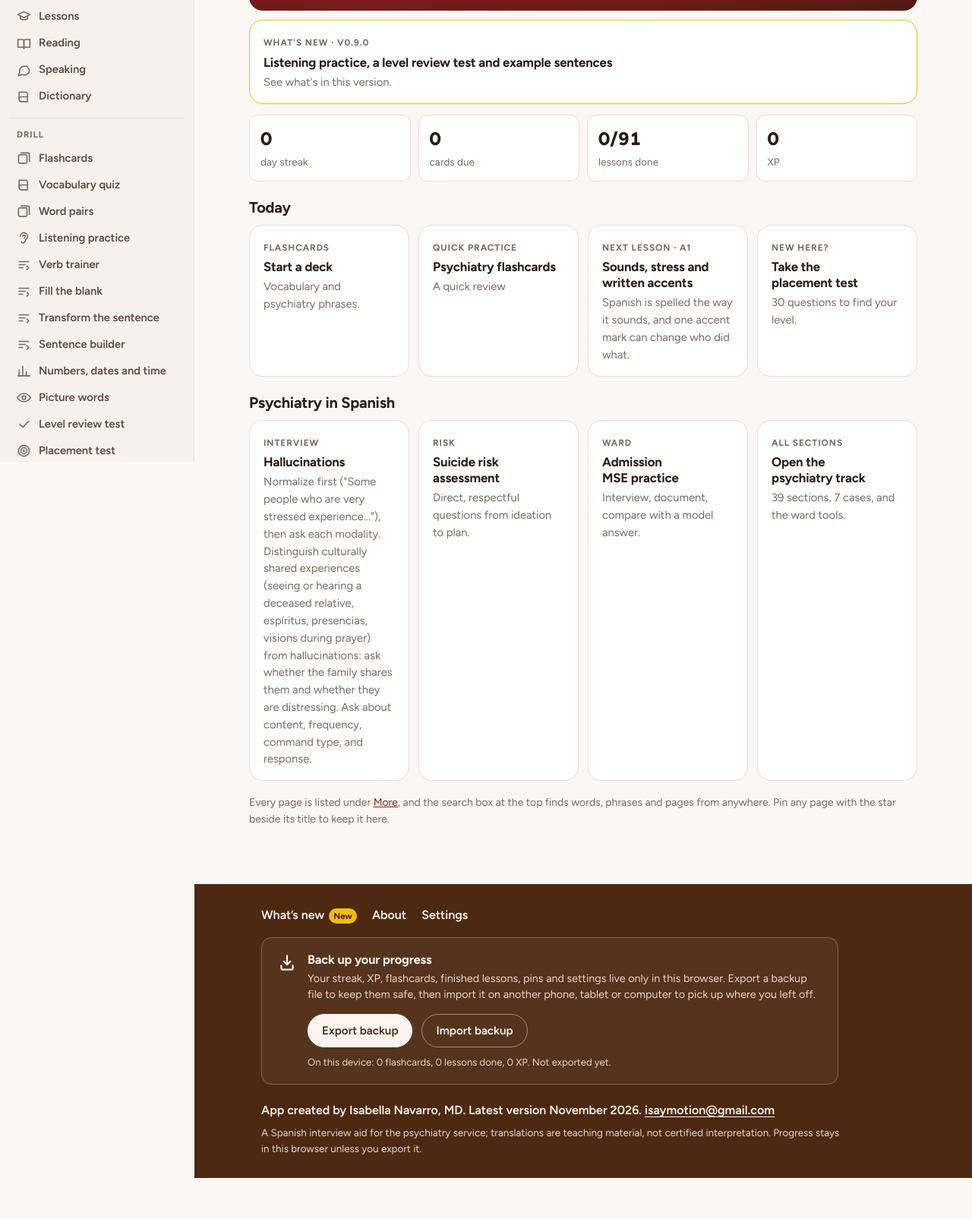
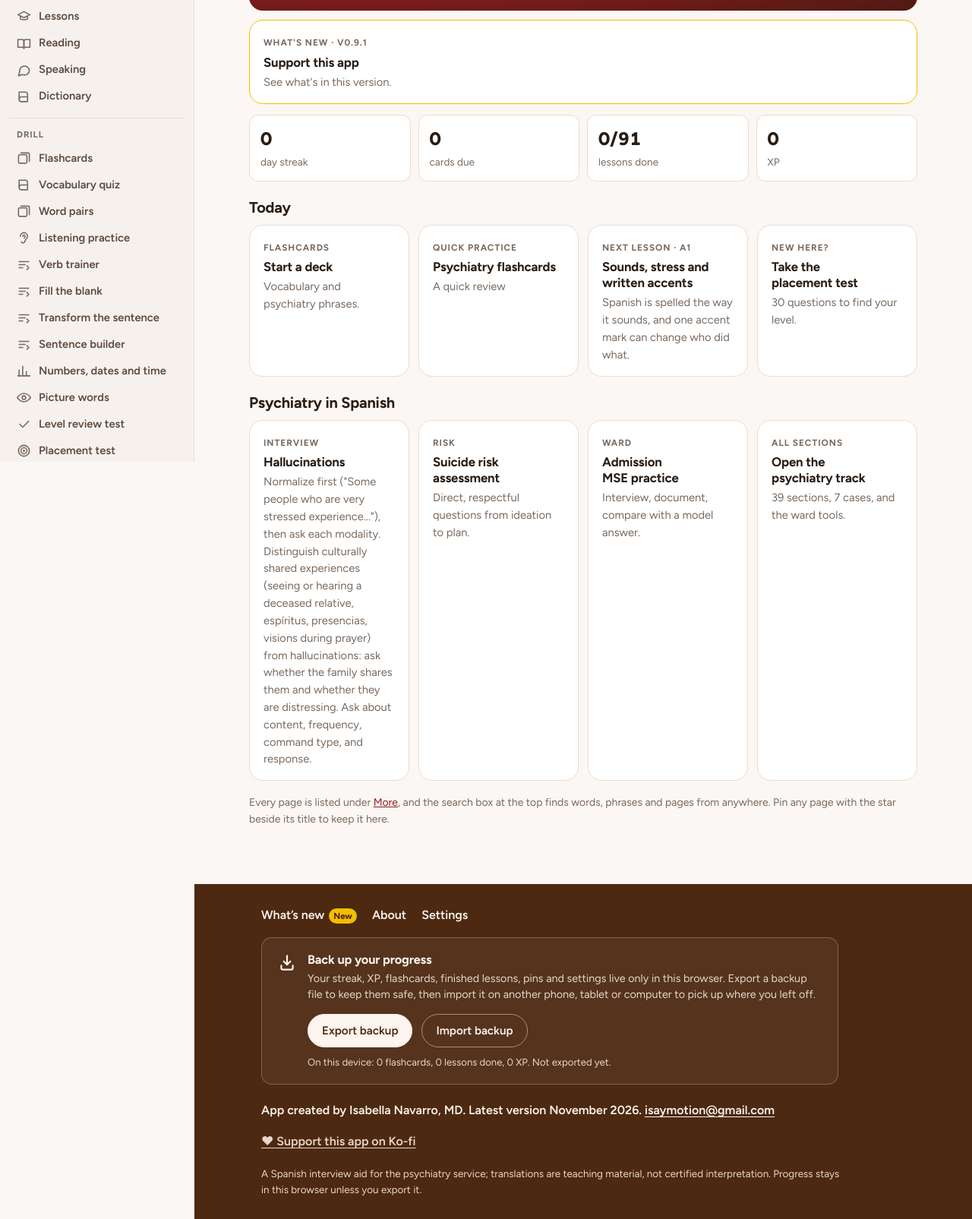
Before and after one commit to isaymotion/Hablemos, a plain HTML site: page index.html in a window 1280 px wide. Shown: the part 192-1797 px from the top of the page at 76% size. Before the commit the page ends 1743 px from the top, so only its background shows below. Drawn offline with Linux system fonts and the light colour scheme.

Commit message:
Add Ko-fi support link to the footer
Co-Authored-By: Claude Fable 5.2 <noreply@anthropic.com>
Claude-Session: https://claude.ai/code/session_01CQ3EHV6WnZJfM9bYpwCNJF

```diff
--- a/css/style.css
+++ b/css/style.css
@@ -1164,3 +1164,7 @@ mark.vf { background: var(--warn-bg); color: var(--gold-ink); font-weight: 700;
 .dict-ex b { font-weight: 600; }
 .dict-ex .spread { align-items: flex-start; gap: 8px; }
 .fc-ex { margin-top: 10px; }
+
+/* Ko-fi support link under the attribution line */
+.support-line{margin:0 0 10px}
+.support-line a{display:inline-flex;align-items:center;min-height:44px;color:inherit;font-weight:600;text-underline-offset:3px}
--- a/data/app-meta.js
+++ b/data/app-meta.js
@@ -3,7 +3,8 @@ window.APP_META = {
   name: 'Hablemos',
   short: 'Hablemos',
   tagline: 'Spanish for the psychiatric interview',
-  version: '0.9.0',
+  version: '0.9.1',
+  kofi: 'https://ko-fi.com/isaymotion',   // support link shown in the footer
   repo: 'Hablemos',
   updated: 'November 2026',
   author: 'Isabella Navarro, MD',
--- a/data/changelog.js
+++ b/data/changelog.js
@@ -2,6 +2,12 @@
    the menu and the footer). date = ISO: YYYY-MM-DD. Item type: feature | update | correction | content.
    For every release: add an entry here, then bump APP_META.version (data/app-meta.js) and VERSION in sw.js. */
 window.APP_CHANGELOG = [
+  {
+    version: '0.9.1', date: '2026-11-21', title: 'Support this app',
+    items: [
+      { type: 'update', text: 'This app stays free. If it helps you, there is now a “Support this app on Ko-fi” link at the bottom of every page.' }
+    ]
+  },
   {
     version: '0.9.0', date: '2026-11-19', title: 'Listening practice, a level review test and example sentences',
     items: [
--- a/index.html
+++ b/index.html
@@ -81,6 +81,7 @@
           <p class="backup__status" id="bk-status" role="status" aria-live="polite"></p>
         </section>
         <p class="attribution">App created by Isabella Navarro, MD. Latest version November 2026. <a href="mailto:isaymotion@gmail.com">isaymotion@gmail.com</a></p>
+        <p class="support-line"><a href="https://ko-fi.com/isaymotion" target="_blank" rel="noopener">♥ Support this app on Ko-fi</a></p>
         <p class="disclaimer" data-i18n="foot.disclaimer">A Spanish interview aid for the psychiatry service; translations are teaching material, not certified interpretation. Progress stays in this browser unless you export it.</p>
       </div>
     </footer>
--- a/sw.js
+++ b/sw.js
@@ -2,7 +2,7 @@
    All isaymotion apps share one origin (isaymotion.github.io), so this worker only ever deletes caches that
    start with its own PREFIX. 'hablemos-audio' holds the recorded clips and is kept across versions. */
 const PREFIX = 'hablemos-';
-const VERSION = PREFIX + '0.9.0';
+const VERSION = PREFIX + '0.9.1';
 const KEEP = ['hablemos-audio'];
 const FILES = [
   './', 'index.html', 'manifest.webmanifest', 'css/style.css',
```
